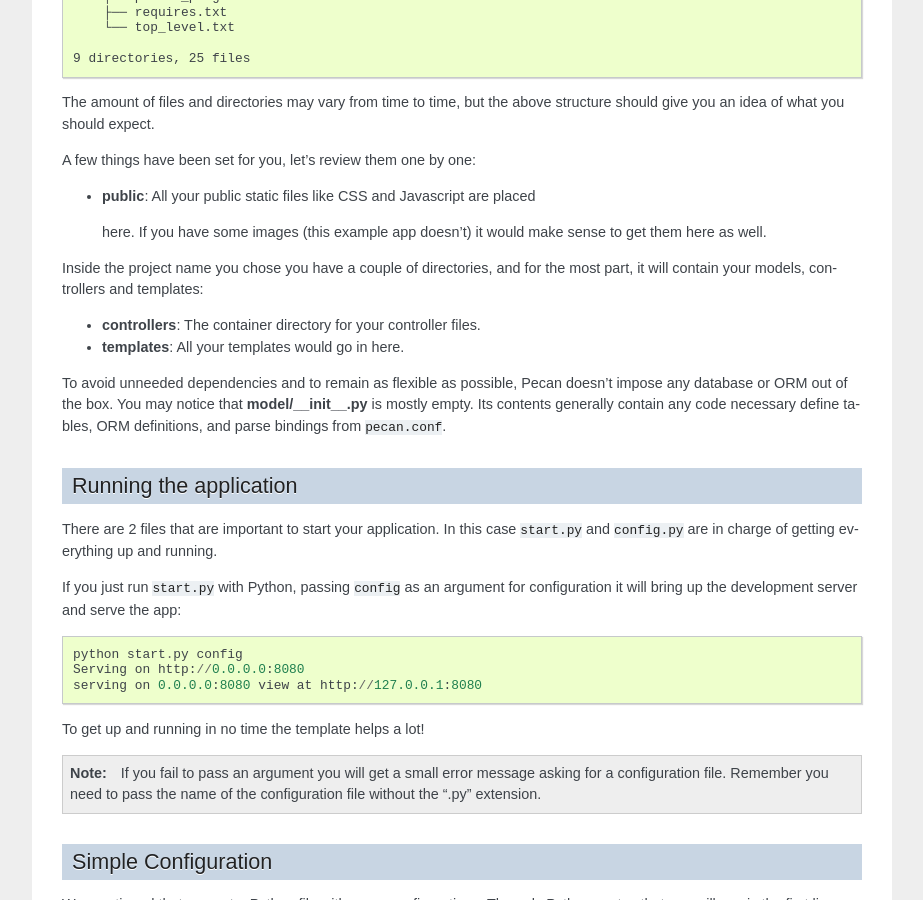
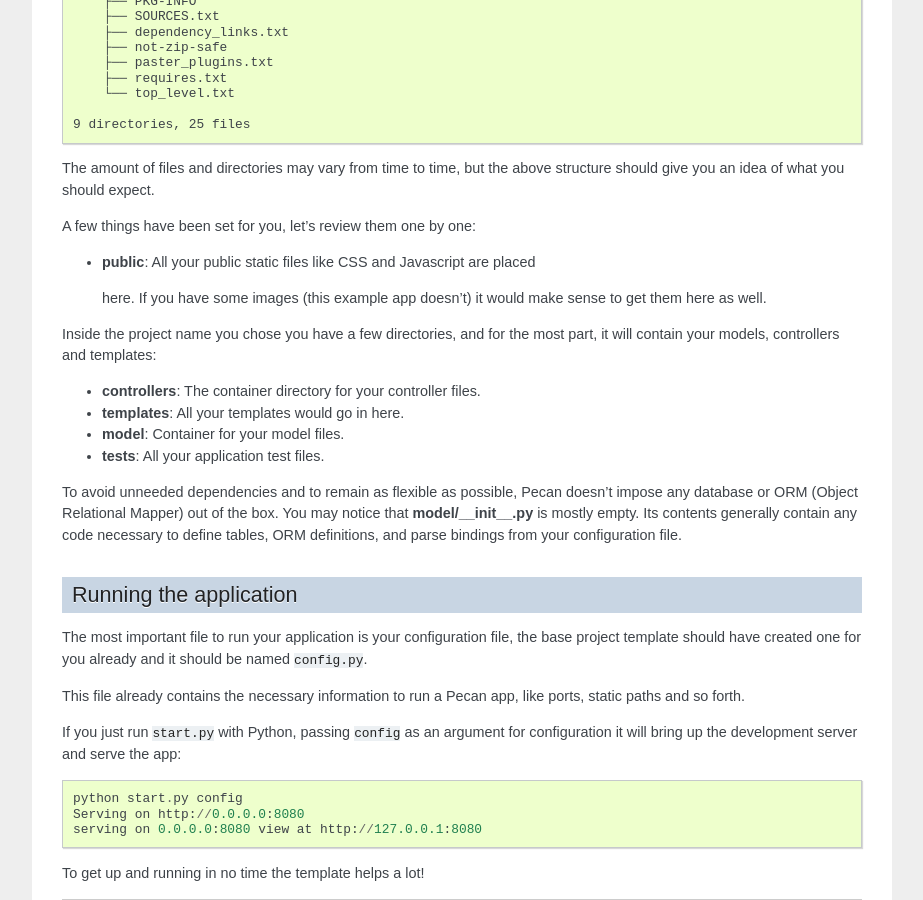
Before and after one commit to stackforge/pecan, a Sphinx documentation site: the page built from docs/source/quick_start.rst, in a window 1280 px wide and 900 px high, scrolled down 1566 px. Shown: the whole window, without its empty margins (198-1121 px from the left). Built offline with Sphinx 7.4.7, drawn with Linux system fonts in a browser that asks for light colours; pages that are not in the unit, such as notebooks, are missing from menus; some of the changed text lies outside the part shown.

Commit message:
added a template title and fixed old instructions

```diff
--- a/docs/source/quick_start.rst
+++ b/docs/source/quick_start.rst
@@ -10,6 +10,9 @@
     We will not cover how to get Pecan installed here. If you need installation
     details please go to :ref:`installation`
 
+
+Base Application Template
+-------------------------
 
 We include a basic template to have a good layout for a Pecan project. This is
 accomplished by  the ``pecan`` command line script bundled with the framework.
@@ -111,22 +114,30 @@
   to get them here as well.
 
 
-Inside the project name you chose you have a couple of directories, and for the
+Inside the project name you chose you have a few directories, and for the
 most part, it will contain your models, controllers and templates:
 
-*  **controllers**: The container directory for your controller files.
-*  **templates**: All your templates would go in here.
+*  **controllers**:  The container directory for your controller files.
+*  **templates**:    All your templates would go in here.
+*  **model**:        Container for your model files.
+*  **tests**:        All your application test files.
 
 To avoid unneeded dependencies and to remain as flexible as possible, Pecan doesn't impose any database or
-ORM out of the box. You may notice that **model/__init__.py** is mostly empty. Its contents generally contain any code necessary define tables, ORM definitions, and parse bindings from ``pecan.conf``.
+ORM (Object Relational Mapper) out of the box. You may notice that **model/__init__.py** is mostly empty.
+Its contents generally contain any code necessary to define tables, ORM definitions, and parse bindings from
+your configuration file.
 
 
 .. _running_application:
 
 Running the application
 -----------------------
-There are 2 files that are important to start your application. In this case
-``start.py`` and ``config.py`` are in charge of getting everything up and running.
+The most important file to run your application is your configuration file, the
+base project template should have created one for you already and it should be
+named ``config.py``.
+
+This file already contains the necessary information to run a Pecan app, like
+ports, static paths and so forth.
 
 If you just run ``start.py`` with Python, passing ``config`` as an argument for
 configuration it will bring up the development server and serve the app::
```
